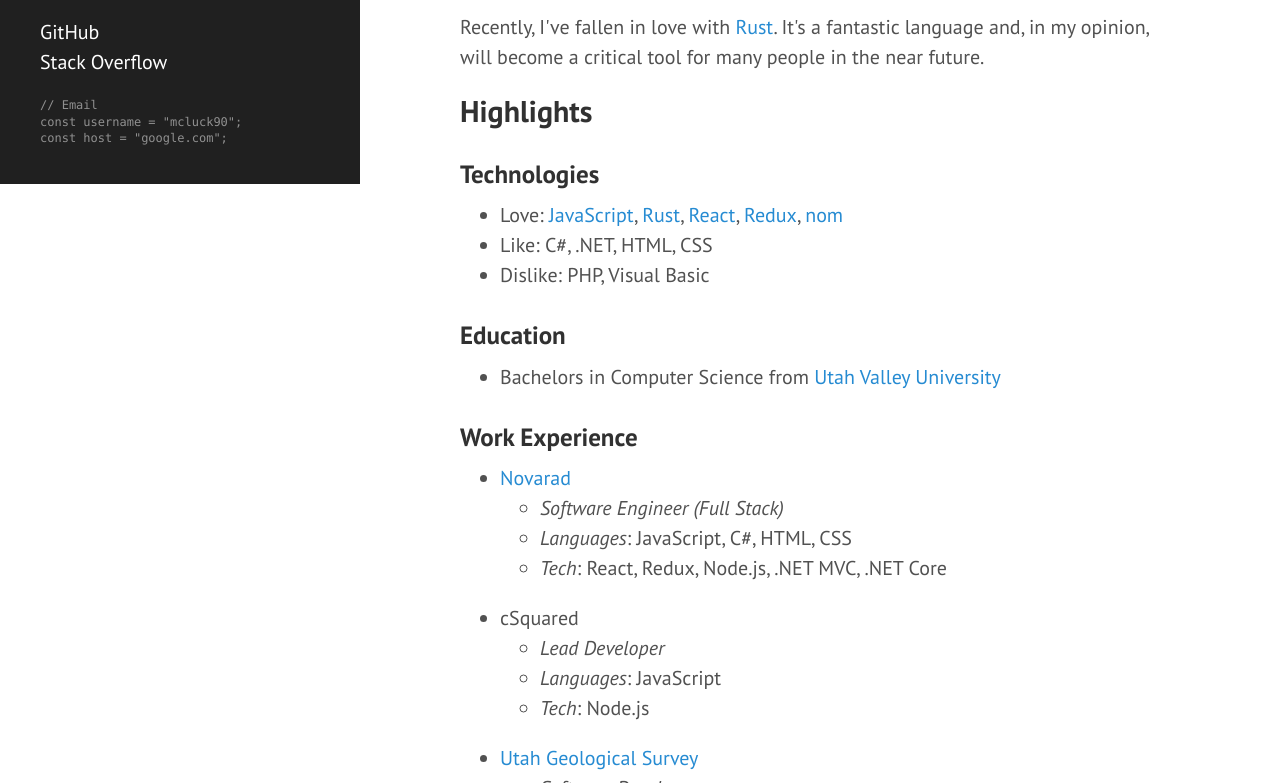
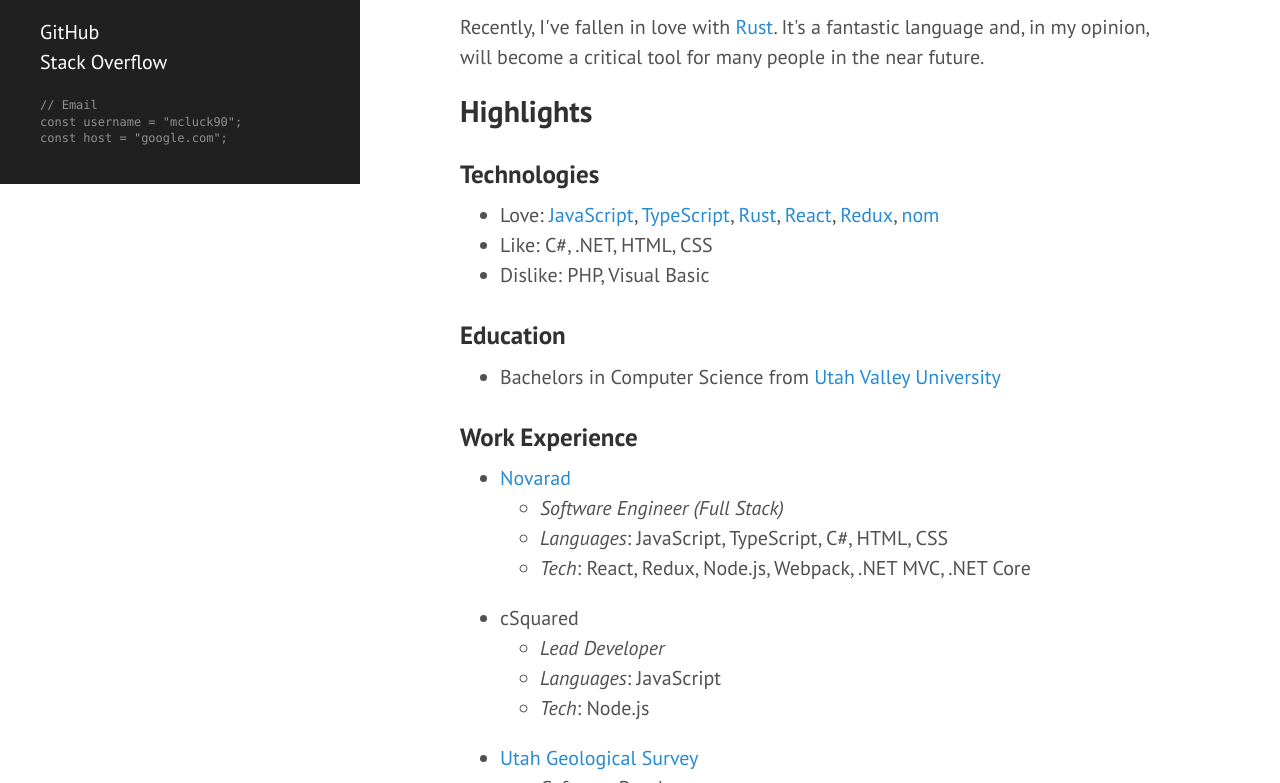
Before and after one commit to MCluck90/mcluck90.github.io, a plain HTML site: page resume/index.html in a window 1280 px wide. Shown: the part 616-1399 px from the top of the page. Drawn offline with Linux system fonts and the light colour scheme.

Commit message:
Updated resume

```diff
--- a/resume/index.html
+++ b/resume/index.html
@@ -78,7 +78,7 @@
 <h2 id="highlights">Highlights</h2>
 <h3 id="technologies">Technologies</h3>
 <ul>
-<li>Love: <a href="https://developer.mozilla.org/bm/docs/Web/JavaScript">JavaScript</a>, <a href="https://www.rust-lang.org/en-US/">Rust</a>, <a href="https://reactjs.org/">React</a>, <a href="https://redux.js.org/">Redux</a>, <a href="https://github.com/Geal/nom">nom</a></li>
+<li>Love: <a href="https://developer.mozilla.org/bm/docs/Web/JavaScript">JavaScript</a>, <a href="https://www.typescriptlang.org/">TypeScript</a>, <a href="https://www.rust-lang.org/en-US/">Rust</a>, <a href="https://reactjs.org/">React</a>, <a href="https://redux.js.org/">Redux</a>, <a href="https://github.com/Geal/nom">nom</a></li>
 <li>Like: C#, .NET, HTML, CSS</li>
 <li>Dislike: PHP, Visual Basic</li>
 </ul>
@@ -91,8 +91,8 @@
 <li><a href="https://www.novarad.net/">Novarad</a>
 <ul>
 <li><em>Software Engineer (Full Stack)</em></li>
-<li><em>Languages</em>: JavaScript, C#, HTML, CSS</li>
-<li><em>Tech</em>: React, Redux, Node.js, .NET MVC, .NET Core</li>
+<li><em>Languages</em>: JavaScript, TypeScript, C#, HTML, CSS</li>
+<li><em>Tech</em>: React, Redux, Node.js, Webpack, .NET MVC, .NET Core</li>
 </ul>
 </li>
 <li>cSquared
```
